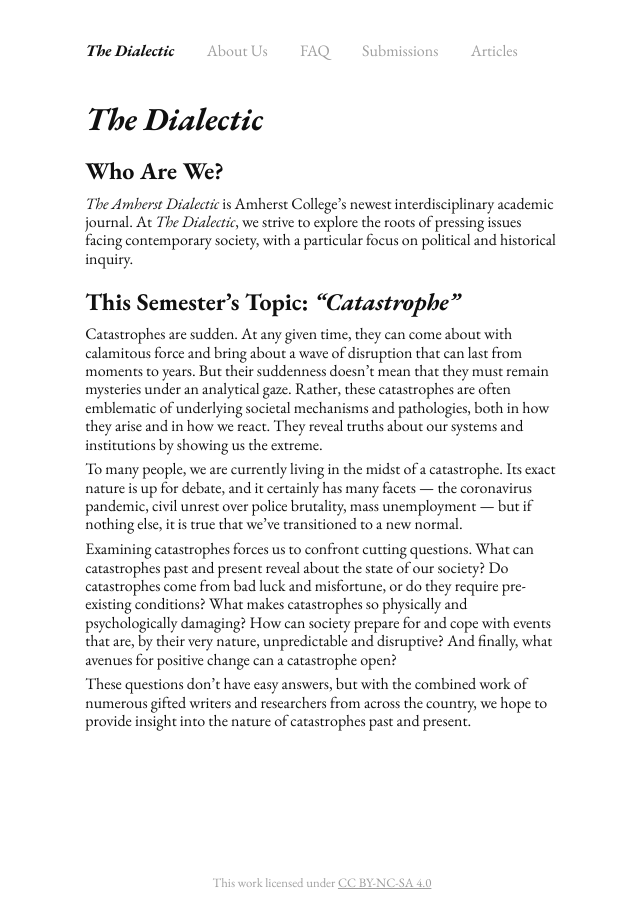
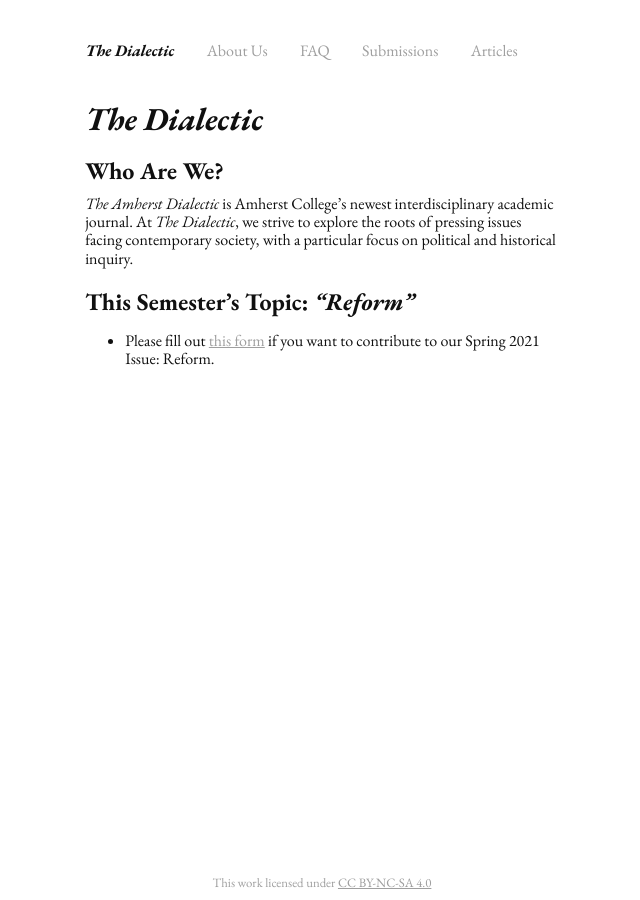
Before and after one commit to the-dialectic/amherstdialectic.com, a Jekyll site: the page built from index.md, in a window 1280 px wide. Shown: the whole page, without its empty margins (318-958 px from the left). Built offline with Jekyll 4.4.1, drawn with Linux system fonts in a browser that asks for light colours.

Commit message:
spring2021

```diff
--- a/index.md
+++ b/index.md
@@ -10,12 +10,6 @@ permalink: /
 
 _The Amherst Dialectic_ is Amherst College’s newest interdisciplinary academic journal. At _The Dialectic_, we strive to explore the roots of pressing issues facing contemporary society, with a particular focus on political and historical inquiry.
 
-## This Semester's Topic: _"Catastrophe"_
+## This Semester's Topic: _"Reform"_
 
-Catastrophes are sudden. At any given time, they can come about with calamitous force and bring about a wave of disruption that can last from moments to years. But their suddenness doesn’t mean that they must remain mysteries under an analytical gaze. Rather, these catastrophes are often emblematic of underlying societal mechanisms and pathologies, both in how they arise and in how we react. They reveal truths about our systems and institutions by showing us the extreme.
-
-To many people, we are currently living in the midst of a catastrophe. Its exact nature is up for debate, and it certainly has many facets — the coronavirus pandemic, civil unrest over police brutality, mass unemployment — but if nothing else, it is true that we’ve transitioned to a new normal.
-
-Examining catastrophes forces us to confront cutting questions. What can catastrophes past and present reveal about the state of our society? Do catastrophes come from bad luck and misfortune, or do they require pre-existing conditions? What makes catastrophes so physically and psychologically damaging? How can society prepare for and cope with events that are, by their very nature, unpredictable and disruptive?  And finally, what avenues for positive change can a catastrophe open?
-
-These questions don’t have easy answers, but with the combined work of numerous gifted writers and researchers from across the country, we hope to provide insight into the nature of catastrophes past and present.
+* Please fill out [this form](https://forms.gle/wc5y3YmSHiY9swBU7) if you want to contribute to our Spring 2021 Issue: Reform.
```
